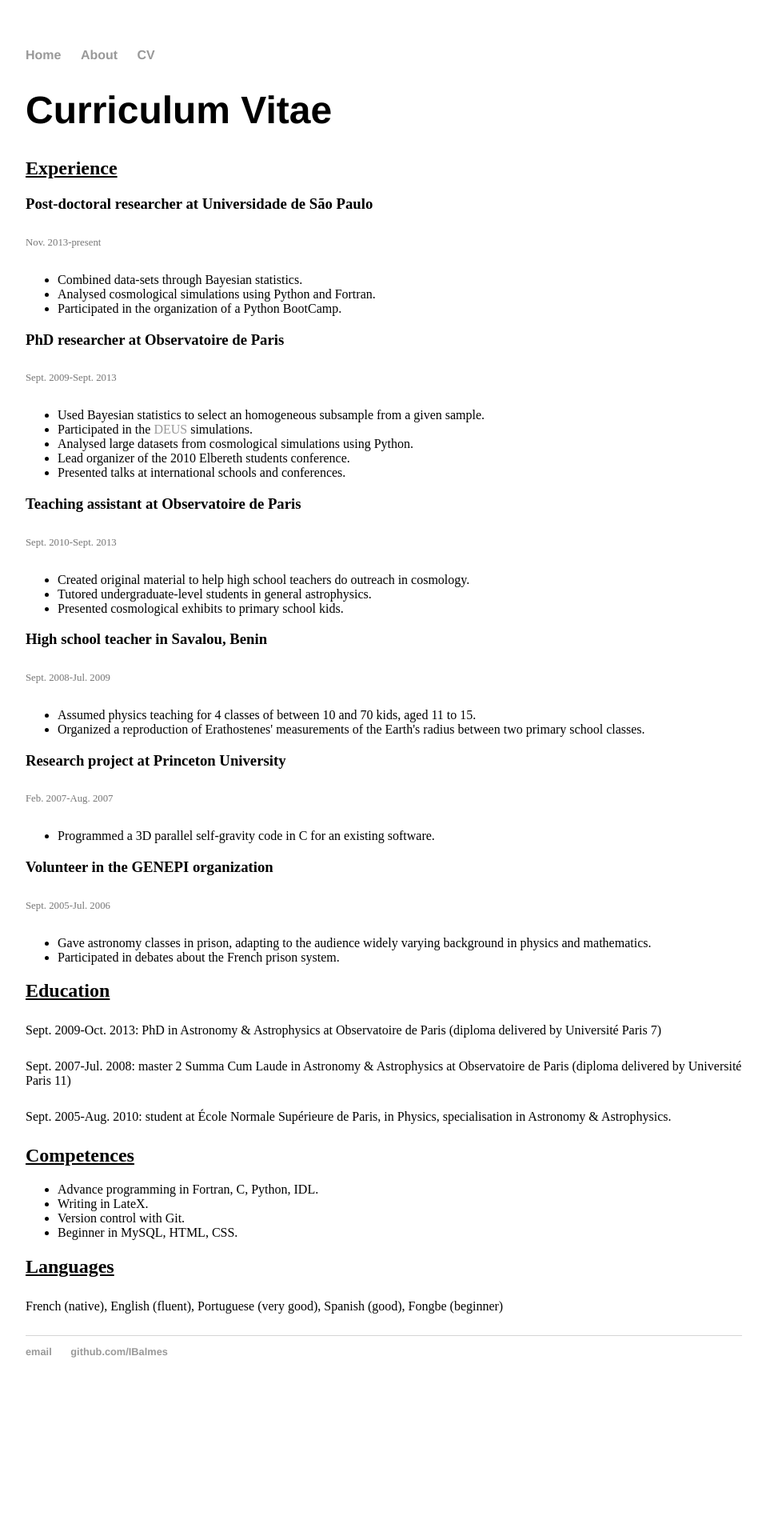
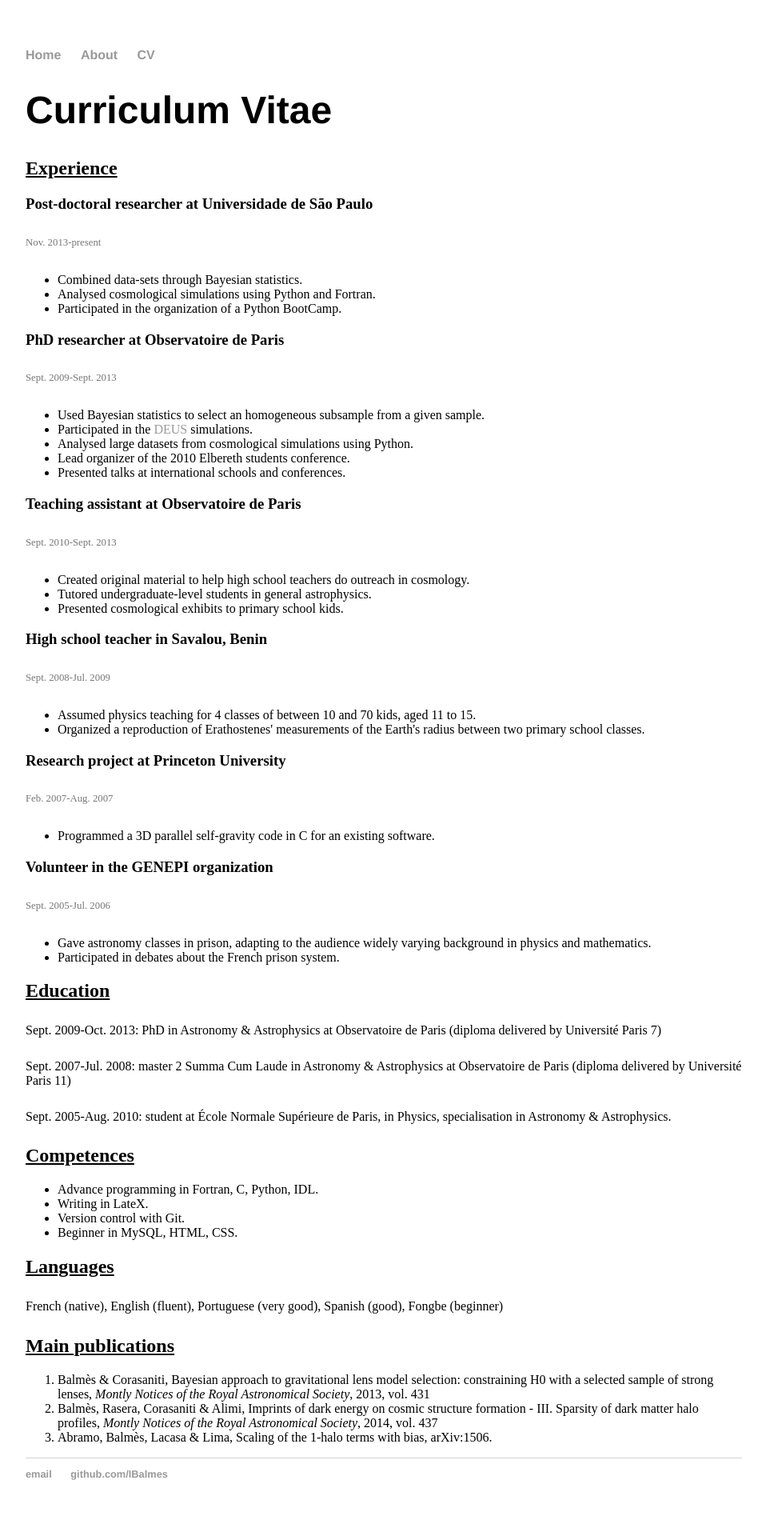
Before and after one commit to IBalmes/IBalmes.github.io, a Jekyll site: the page built from CV/index.html, in a window 1280 px wide. Shown: the whole page at 80% size, without its empty margins (160-1118 px from the left). Built offline with Jekyll 4.4.1, drawn with Linux system fonts in a browser that asks for light colours; before the commit the page ends 1757 px from its top, so only the background shows below that.

Commit message:
Update index.html

```diff
--- a/CV/index.html
+++ b/CV/index.html
@@ -41,7 +41,8 @@ title: Irène Balmès
 
 <ul>
   <li>Assumed physics teaching for 4 classes of between 10 and 70 kids, aged 11 to 15.</li>
-  <li>Organized a reproduction of Erathostenes' measurements of the Earth's radius between two primary school classes.</li>
+  <li>Organized a reproduction of Erathostenes' measurements of the Earth's radius between
+  two primary school classes.</li>
 </ul>
 
 <h3>Research project at Princeton University</h3>
@@ -55,17 +56,21 @@ title: Irène Balmès
 <h6>Sept. 2005-Jul. 2006</h6>
 
 <ul>
-  <li>Gave astronomy classes in prison, adapting to the audience widely varying background in physics and mathematics.</li>
+  <li>Gave astronomy classes in prison, adapting to the audience widely varying background in
+  physics and mathematics.</li>
   <li>Participated in debates about the French prison system.</li>
 </ul>
 
 <h2>Education</h2>
 
-<h5>Sept. 2009-Oct. 2013: PhD in Astronomy & Astrophysics at Observatoire de Paris (diploma delivered by Université Paris 7)</h5>
+<h5>Sept. 2009-Oct. 2013: PhD in Astronomy & Astrophysics at Observatoire de Paris (diploma delivered
+by Université Paris 7)</h5>
 
-<h5>Sept. 2007-Jul. 2008: master 2 Summa Cum Laude in Astronomy & Astrophysics at Observatoire de Paris (diploma delivered by Université Paris 11)</h5>
+<h5>Sept. 2007-Jul. 2008: master 2 Summa Cum Laude in Astronomy & Astrophysics at Observatoire de Paris
+(diploma delivered by Université Paris 11)</h5>
 
-<h5>Sept. 2005-Aug. 2010: student at École Normale Supérieure de Paris, in Physics, specialisation in Astronomy & Astrophysics.</h5>
+<h5>Sept. 2005-Aug. 2010: student at École Normale Supérieure de Paris, in Physics, specialisation in
+Astronomy & Astrophysics.</h5>
 
 <h2>Competences</h2>
 
@@ -79,4 +84,14 @@ title: Irène Balmès
 <h2>Languages</h2>
 
 <h5>French (native), English (fluent), Portuguese (very good), Spanish (good), Fongbe (beginner)</h5>
+
+<h2>Main publications</h2>
+<ol>
+  <li>Balmès & Corasaniti, Bayesian approach to gravitational lens model selection:
+  constraining H0 with a selected sample of strong lenses, <em>Montly Notices of the Royal Astronomical Society</em>,
+  2013, vol. 431</li>
+  <li>Balmès, Rasera, Corasaniti & Alimi, Imprints of dark energy on cosmic structure formation - III. Sparsity of
+  dark matter halo profiles, <em>Montly Notices of the Royal Astronomical Society</em>, 2014, vol. 437 </li>
+  <li>Abramo, Balmès, Lacasa & Lima, Scaling of the 1-halo terms with bias, arXiv:1506.</li>
+</ol>
 </div><!-- /.cv -->
```
